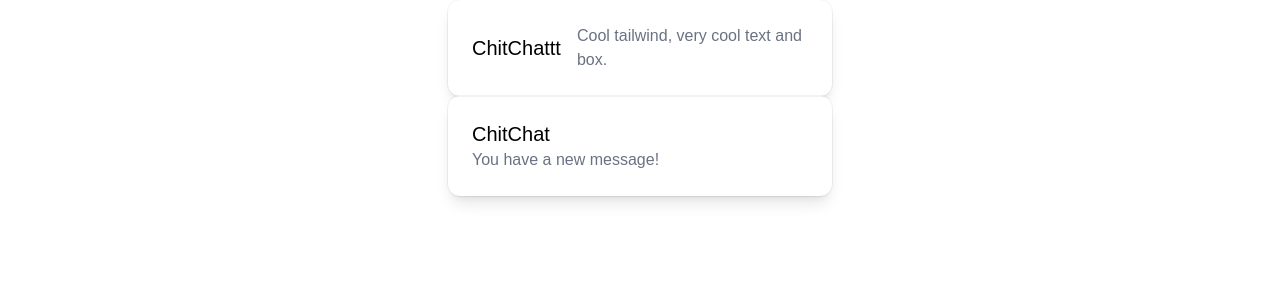
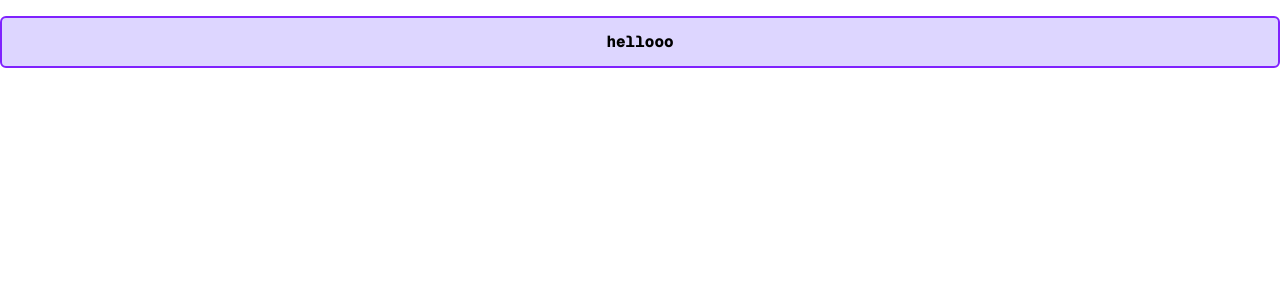
Before and after one commit to Johnson-Berisha/tailwind-demo-site, a Next.js app: page / in a window 1280 px wide. Shown: the top 300 px of the page. Built offline with nearby package versions, Linux system fonts and the light colour scheme.

Commit message:
more experiments

```diff
--- a/src/app/page.js
+++ b/src/app/page.js
@@ -3,16 +3,9 @@
 export default function Home() {
   return (
     <main>
-      <div className="mx-auto flex max-w-sm items-center gap-x-4 rounded-xl bg-white p-6 shadow-lg outline outline-black/5 dark:bg-slate-800 dark:shadow-none dark:-outline-offset-1 dark:outline-white/10">
-        <div className="text-xl font-medium text-black dark:text-white">ChitChattt</div>
-        <p className="text-gray-500 dark:text-gray-400">Cool tailwind, very cool text and box.</p>
+      <div className="bg-violet-200 h-10 w-full border-2 border-violet-600 rounded-md my-4 p-6 flex justify-center items-center">
+      <h1 className="text-center text-black font-mono font-extrabold">hellooo</h1>
       </div>
-      <div class="mx-auto flex max-w-sm items-center gap-x-4 rounded-xl bg-white p-6 shadow-lg outline outline-black/5 dark:bg-slate-800 dark:shadow-none dark:-outline-offset-1 dark:outline-white/10">
-  <div>
-    <div class="text-xl font-medium text-black dark:text-white">ChitChat</div>
-    <p class="text-gray-500 dark:text-gray-400">You have a new message!</p>
-  </div>
-</div>
     </main>
   );
 }
```
